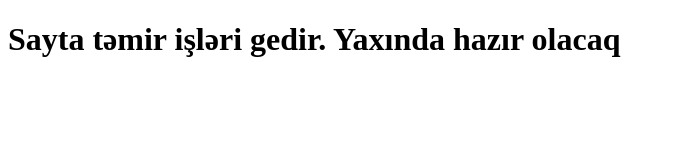
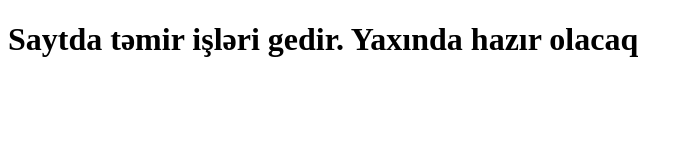
Before and after one commit to AZP-Paket-Sistemi/azp.github.io, a plain HTML site: page index.html in a window 1280 px wide. Shown: the whole page, without its empty margins (0-691 px from the left). Drawn offline with Linux system fonts and the light colour scheme.

Commit message:
Update index.html

```diff
--- a/index.html
+++ b/index.html
@@ -4,7 +4,7 @@
 <title>AZP</title>
 <body>
 
-<h1>Sayta təmir işləri gedir. Yaxında hazır olacaq</h1>
+<h1>Saytda təmir işləri gedir. Yaxında hazır olacaq</h1>
 </body>
 </head>
 </html>
```
